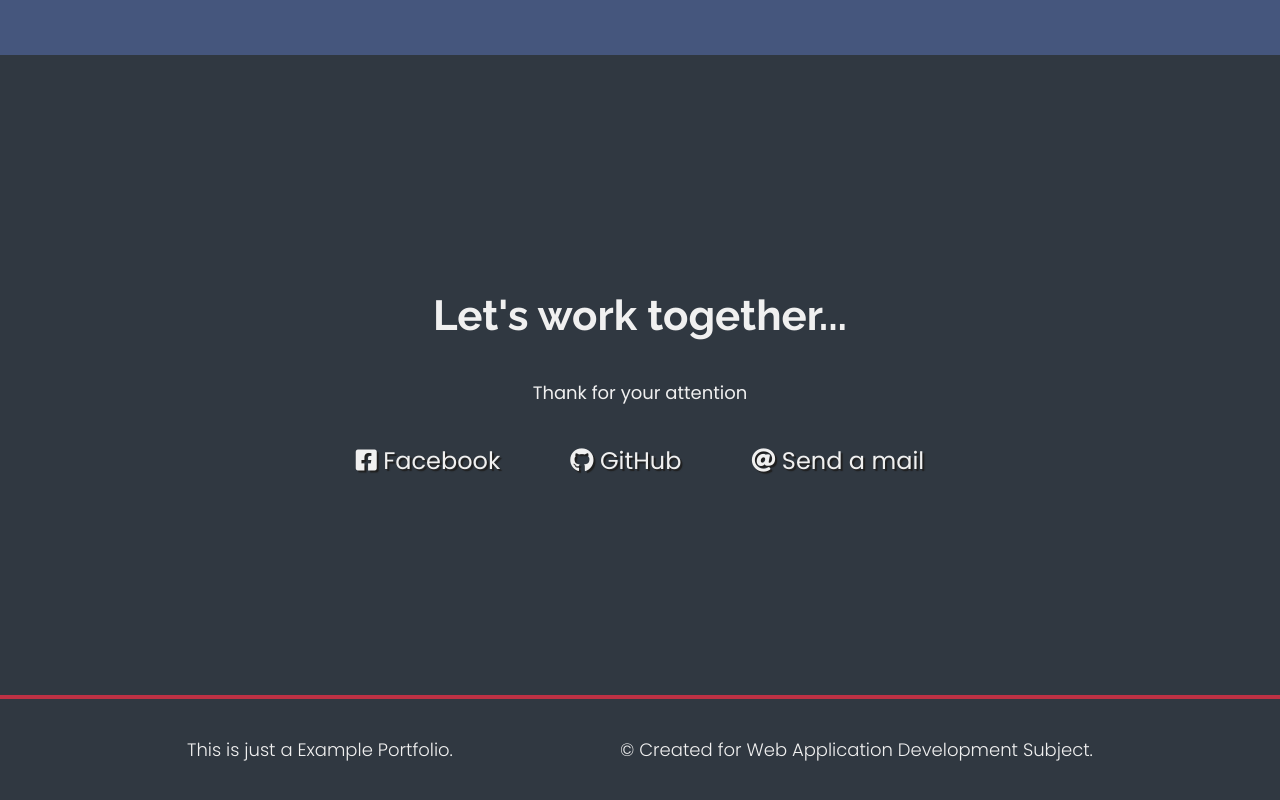
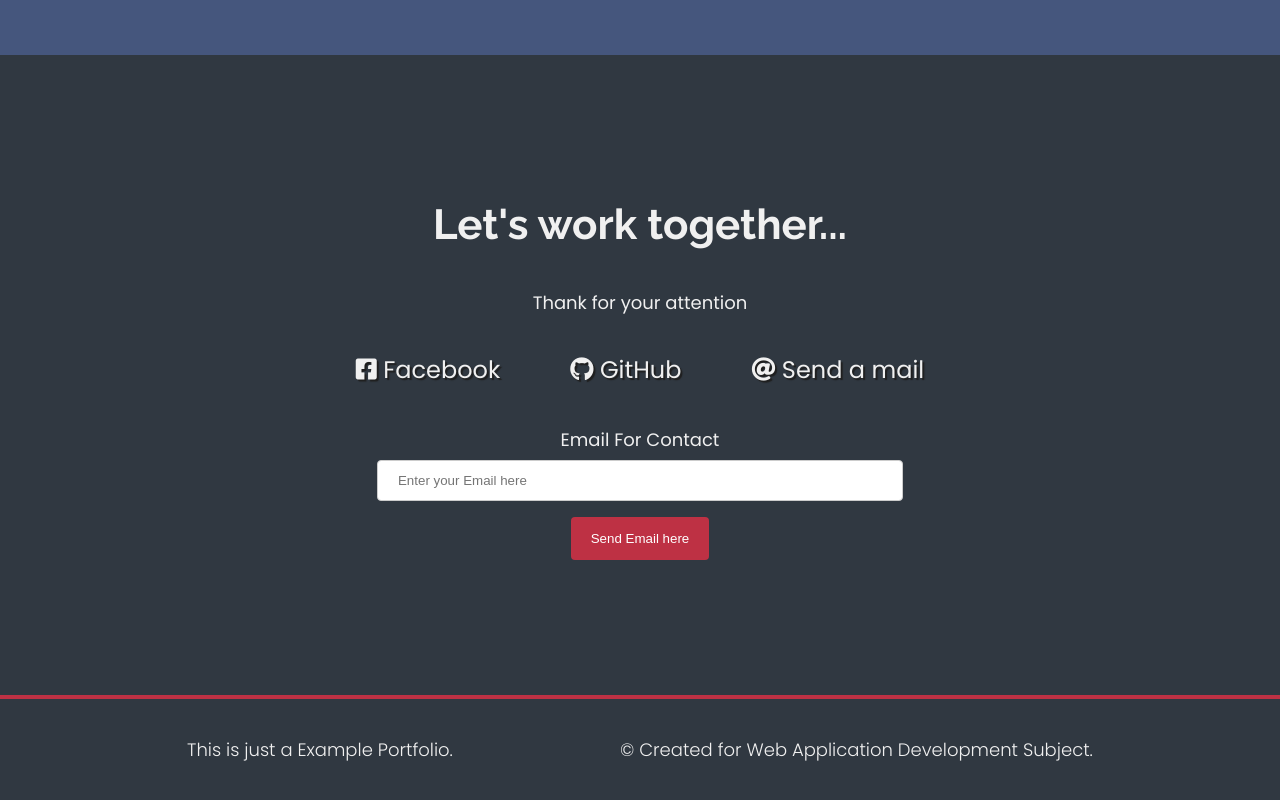
Before and after one commit to T0NG-J/portfolio_t0ng, a plain HTML site: page index.html in a window 1280 px wide. Shown: the part 1745-2545 px from the top of the page. Drawn offline with Linux system fonts and the light colour scheme.

Commit message:
portfolio v.alpha

```diff
--- a/index.html
+++ b/index.html
@@ -85,6 +85,13 @@
       <a href="mailto:tong20125@gmail.com" id="email">
         <i class="fas fa-at"></i> Send a mail</a>
     </div>
+    <div class="email-form">
+      <form action="">
+        <label for="lemail">Email For Contact</label>
+        <input type="email" name="lemail" id="lemail" placeholder="Enter your Email here">
+        <input type="submit" value="Send Email here">
+      </form>
+    </div>
   </section>
 
   <footer>
--- a/style.css
+++ b/style.css
@@ -199,3 +199,27 @@ footer {
   background: #303841;
   border-top: 4px solid #be3144;
 }
+.email-form {
+  margin: 20px;
+  text-align: center;
+  color: #f0f0f0;
+}
+input[type="email"] {
+  width: 100%;
+  padding: 12px 20px;
+  margin: 8px 0;
+  display: inline-block;
+  border: 1px solid #ccc;
+  border-radius: 4px;
+  box-sizing: border-box;
+}
+
+input[type=submit] {
+  background-color: #be3144;
+  color: white;
+  padding: 14px 20px;
+  margin: 8px 0;
+  border: none;
+  border-radius: 4px;
+  cursor: pointer;
+}
```
